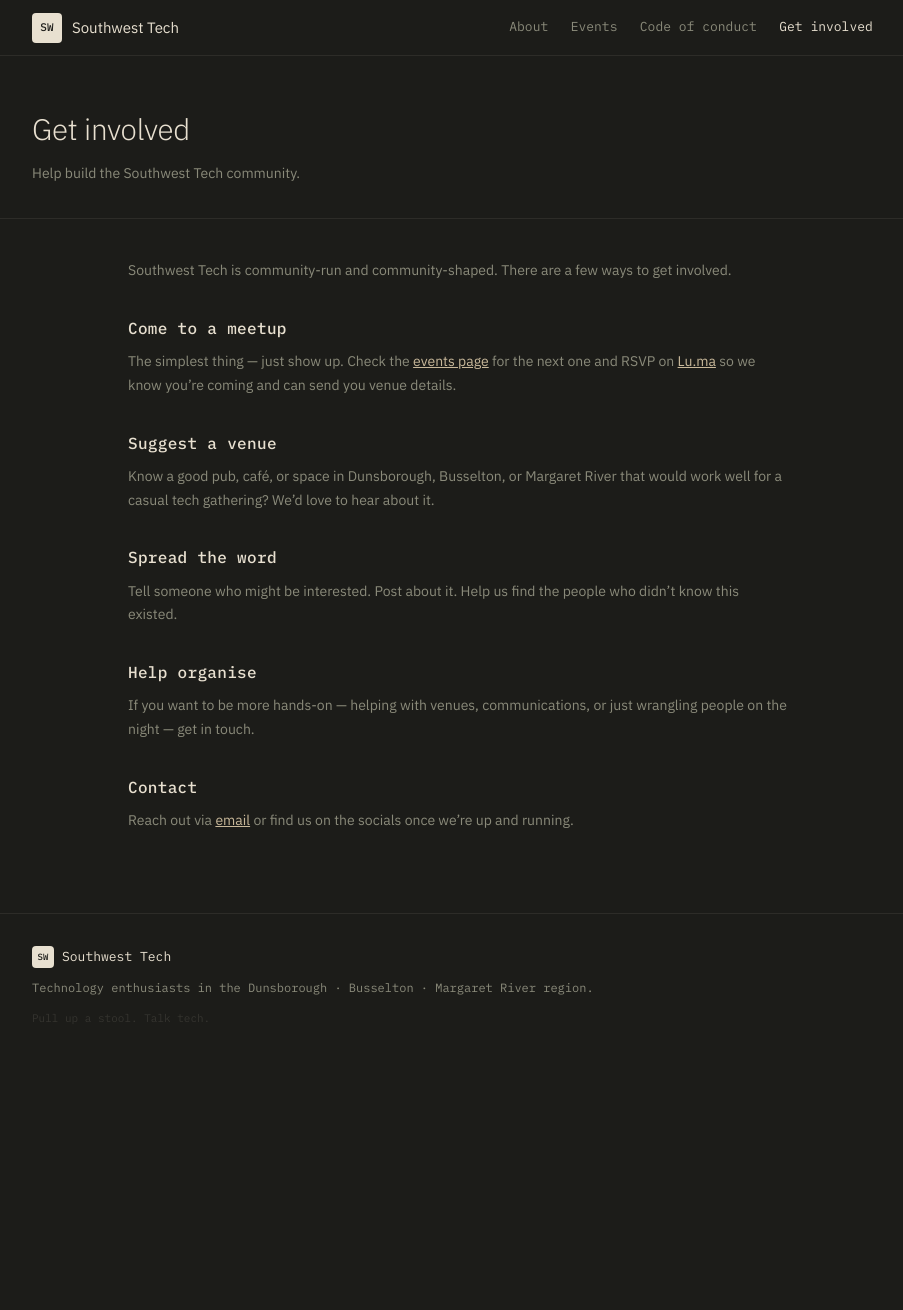
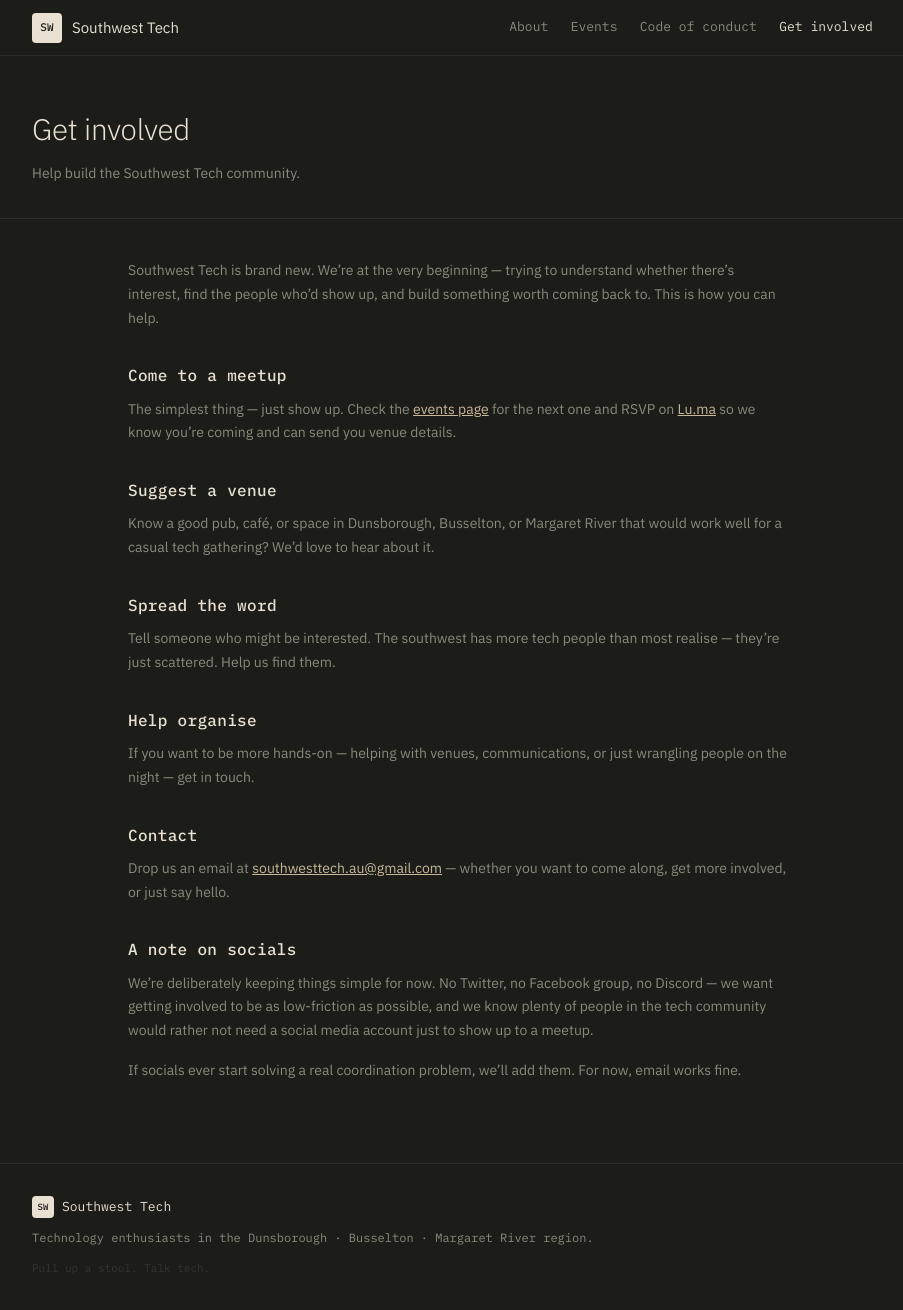
Before and after one commit to swtech-au/southwest-tech, a Jekyll site: the page built from get-involved.md, in a window 1280 px wide and 1310 px high. Shown: the whole window, without its empty margins (182-1085 px from the left). Built offline with Jekyll 4.4.1, drawn with Linux system fonts in a browser that asks for light colours.

Commit message:
Rewrite get-involved page: new initiative framing, email contact, no socials note
Co-Authored-By: Claude Sonnet 4.6 <noreply@anthropic.com>

```diff
--- a/get-involved.md
+++ b/get-involved.md
@@ -5,7 +5,7 @@ description: Help build the Southwest Tech community.
 permalink: /get-involved/
 ---
 
-Southwest Tech is community-run and community-shaped. There are a few ways to get involved.
+Southwest Tech is brand new. We're at the very beginning — trying to understand whether there's interest, find the people who'd show up, and build something worth coming back to. This is how you can help.
 
 ## Come to a meetup
 
@@ -17,7 +17,7 @@ Know a good pub, café, or space in Dunsborough, Busselton, or Margaret River th
 
 ## Spread the word
 
-Tell someone who might be interested. Post about it. Help us find the people who didn't know this existed.
+Tell someone who might be interested. The southwest has more tech people than most realise — they're just scattered. Help us find them.
 
 ## Help organise
 
@@ -25,4 +25,10 @@ If you want to be more hands-on — helping with venues, communications, or just
 
 ## Contact
 
-Reach out via [email](mailto:hello@southwesttech.au) or find us on the socials once we're up and running.
+Drop us an email at [southwesttech.au@gmail.com](mailto:southwesttech.au@gmail.com) — whether you want to come along, get more involved, or just say hello.
+
+## A note on socials
+
+We're deliberately keeping things simple for now. No Twitter, no Facebook group, no Discord — we want getting involved to be as low-friction as possible, and we know plenty of people in the tech community would rather not need a social media account just to show up to a meetup.
+
+If socials ever start solving a real coordination problem, we'll add them. For now, email works fine.
```
